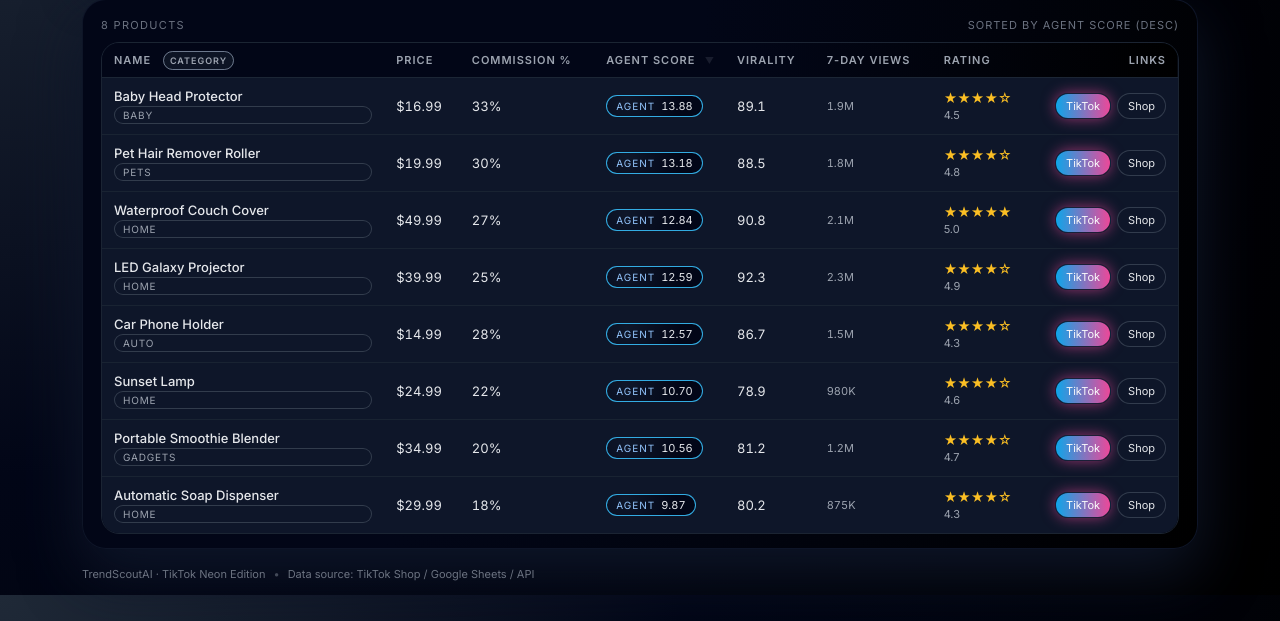
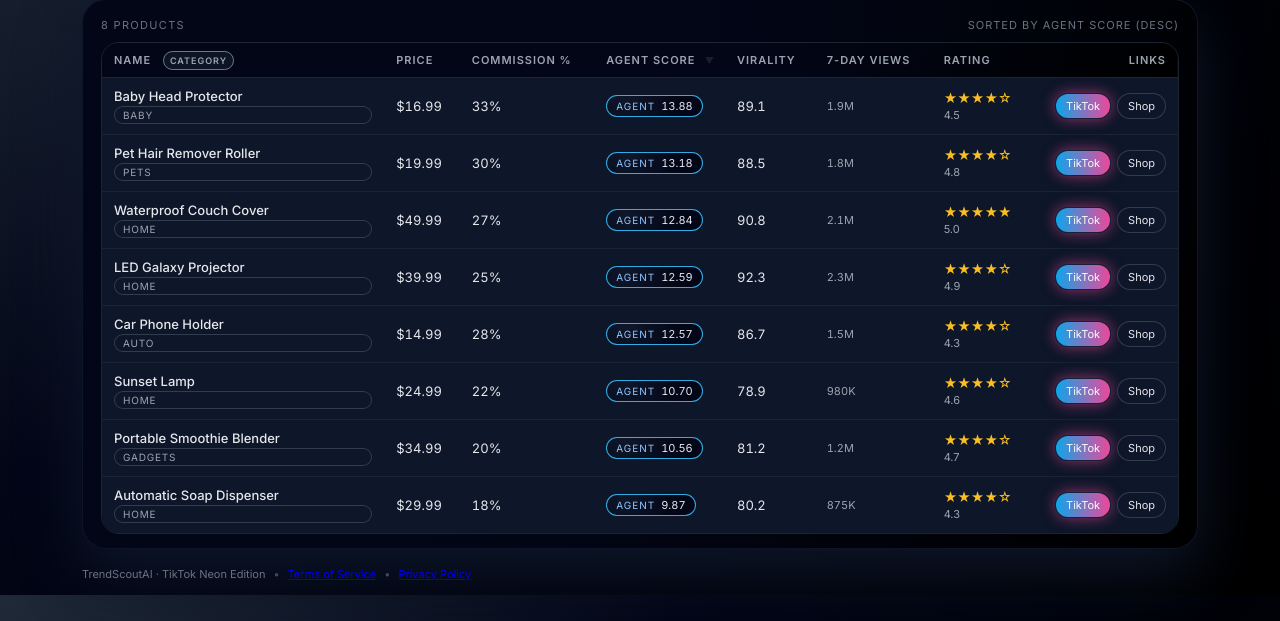
Before and after one commit to trendscoutskimmer/trendscout-skimmer, a FastAPI app: page / in a window 1280 px wide. Shown: the part 205-826 px from the top of the page. Run offline with FastAPI, Linux system fonts and the light colour scheme; data comes from the database, SQL or seed files in the repository.

Commit message:
Fix /terms and /privacy routes

```diff
--- a/main.py
+++ b/main.py
@@ -59,22 +59,32 @@ def get_db() -> Session:
 
 app = FastAPI()
 
+# Static files and templates
 app.mount("/static", StaticFiles(directory="static"), name="static")
 templates = Jinja2Templates(directory="templates")
 
+
+# ---------- PAGES ----------
+
+@app.get("/", response_class=HTMLResponse)
+async def home(request: Request):
+    """Main dashboard page."""
+    return templates.TemplateResponse("index.html", {"request": request})
+
+
 @app.get("/terms", response_class=HTMLResponse)
 async def terms(request: Request):
+    """Terms of Service page."""
     return templates.TemplateResponse("tos.html", {"request": request})
+
 
 @app.get("/privacy", response_class=HTMLResponse)
 async def privacy(request: Request):
+    """Privacy Policy page."""
     return templates.TemplateResponse("privacy.html", {"request": request})
 
 
-@app.get("/", response_class=HTMLResponse)
-async def home(request: Request):
-    return templates.TemplateResponse("index.html", {"request": request})
-
+# ---------- API ----------
 
 @app.get("/api/products")
 def list_products(limit: int = 100):
--- a/templates/index.html
+++ b/templates/index.html
@@ -92,10 +92,13 @@
     </main>
 
     <footer class="ts-footer">
-      <span>TrendScoutAI · TikTok Neon Edition</span>
-      <span class="ts-footer-dot">•</span>
-      <span>Data source: TikTok Shop / Google Sheets / API</span>
-    </footer>
+  <span>TrendScoutAI · TikTok Neon Edition</span>
+  <span class="ts-footer-dot">•</span>
+  <a href="/terms" class="ts-footer-link">Terms of Service</a>
+  <span class="ts-footer-dot">•</span>
+  <a href="/privacy" class="ts-footer-link">Privacy Policy</a>
+</footer>
+
   </div>
 
   <script src="/static/script.js"></script>
```
